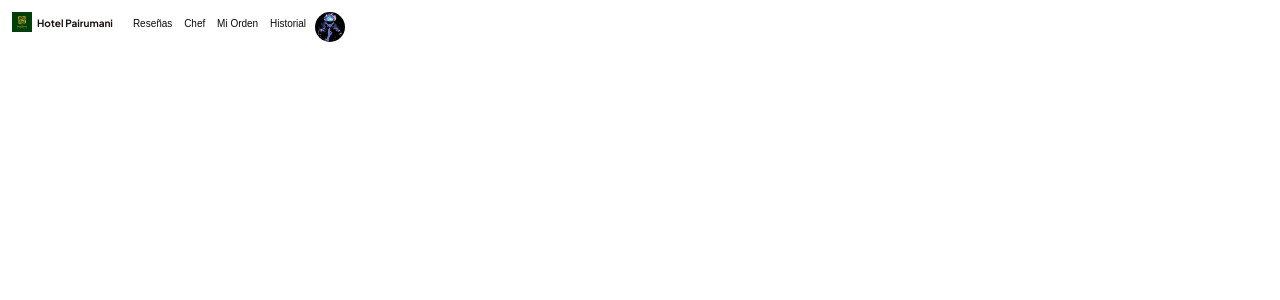
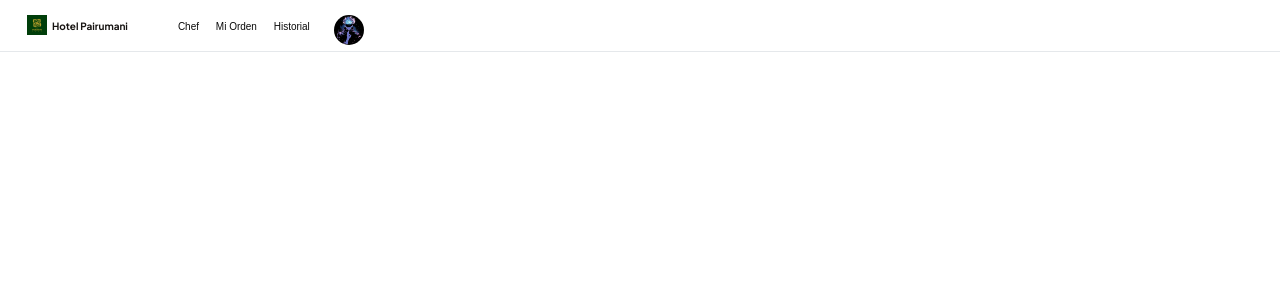
Before and after one commit to Beymar74/Proyecto-Final-Hotel-Pairumani, a Next.js app: page /menuini in a window 1280 px wide. Shown: the top 300 px of the page. Built offline with nearby package versions, Linux system fonts and the light colour scheme.

Commit message:
estructurav2

```diff
--- a/components/Header3.css
+++ b/components/Header3.css
@@ -1,6 +1,7 @@
 .cont2 {
     display: flex;
-    margin: 12px 0 0 12px;
+    padding: 15px 0 6px 27px;
+    border-bottom: 1px solid #E5E8EB;
   }
 
 .pairumani1 {
--- a/components/Navbar.css
+++ b/components/Navbar.css
@@ -1,8 +1,9 @@
 .barra{
-    margin-left: 20px;
+    margin-left: 50px;
     font-size: 10px;
     margin-top: 4px;
+    margin-right: 10px;
 }
 .barra a{
-    margin-right: 9px;
+    margin-right: 14px;
 }
--- a/components/Navbar.tsx
+++ b/components/Navbar.tsx
@@ -5,7 +5,6 @@ import "./Navbar.css"
 const Navbar = () => {
   return (
     <div className='barra'>
-        <Link href={"/resenas"}>Reseñas </Link>
         <Link href={"/acerca"}>Chef </Link>
         <Link href={"/orden"}>Mi Orden </Link>
         <Link href={"/historial"}>Historial </Link>
```
